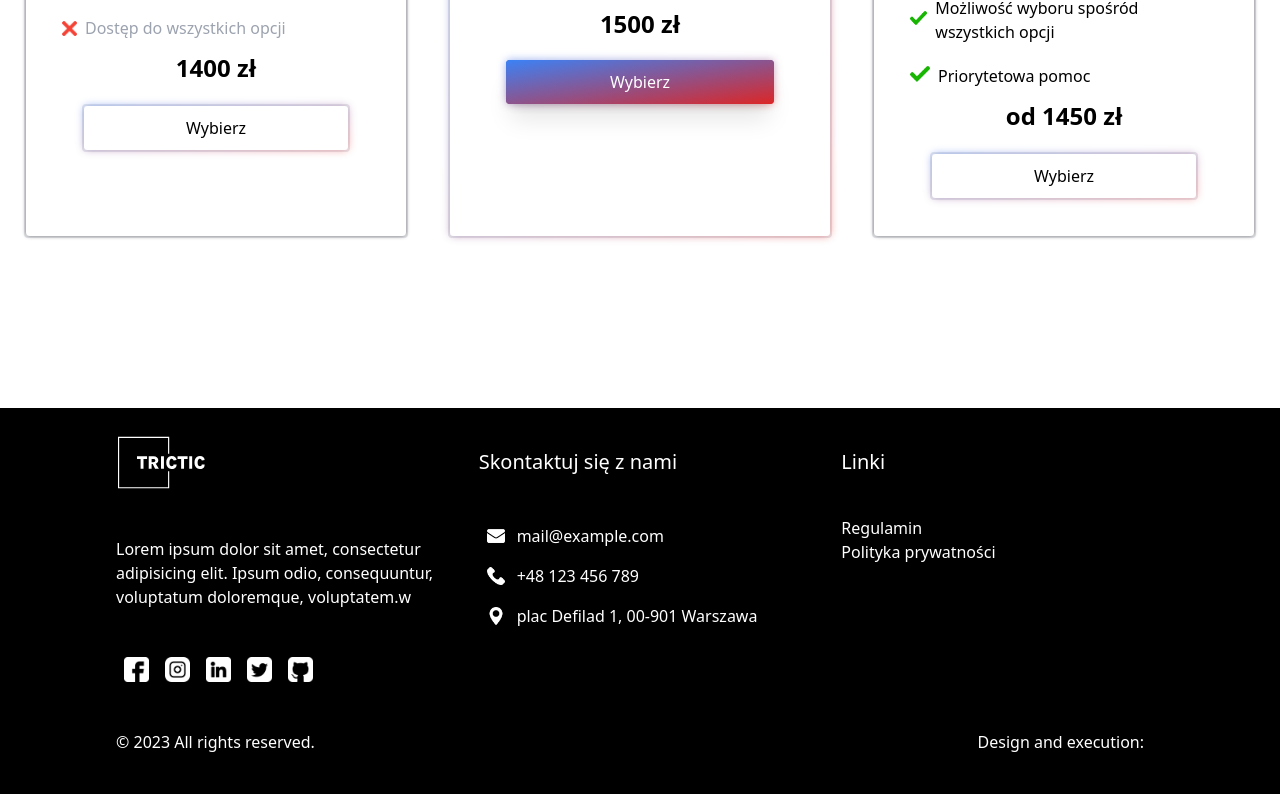
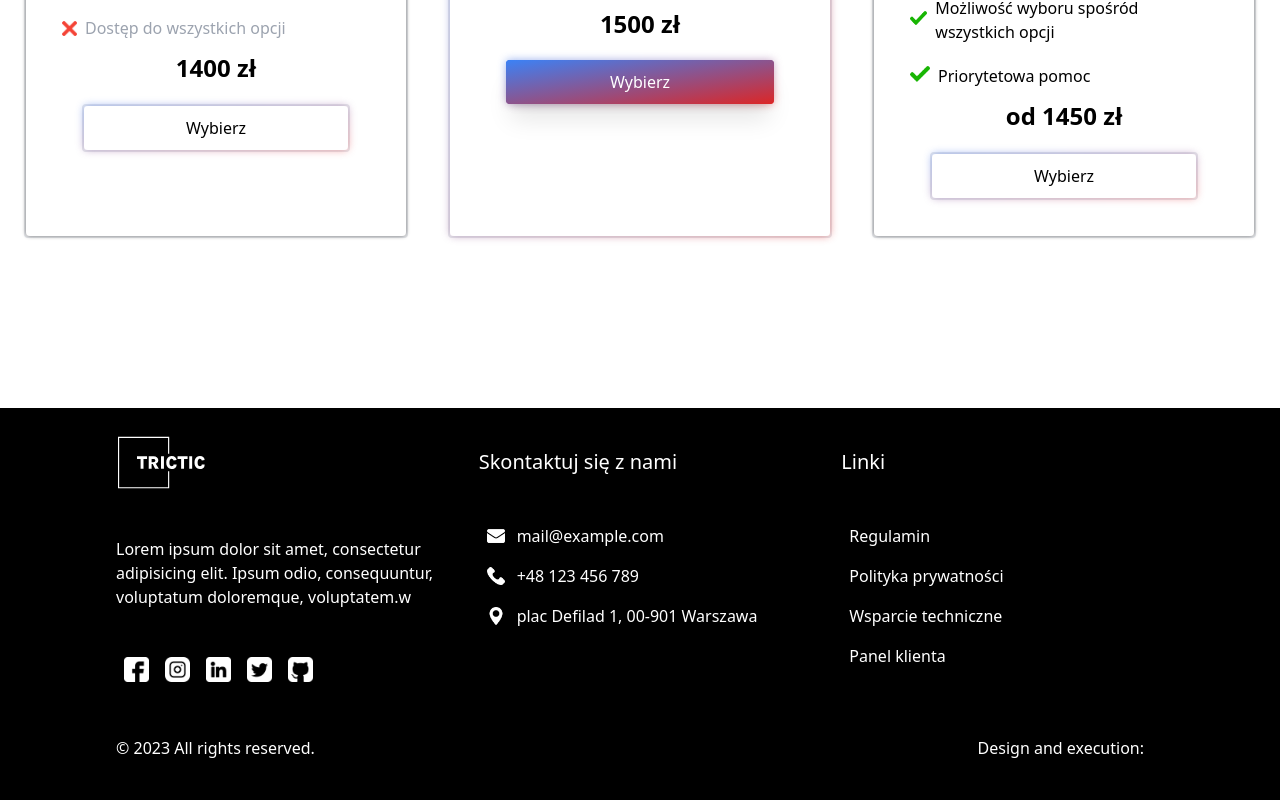
Before and after one commit to ssynowiec/trictic, a Next.js app: page / in a window 1280 px wide. Shown: the part 1992-2792 px from the top of the page. Built offline with nearby package versions, Linux system fonts and the light colour scheme.

Commit message:
fix: footer name

```diff
--- a/src/components/gooter/footer.tsx
+++ b/src/components/footer/footer.tsx
@@ -186,11 +186,17 @@ export const Footer = () => {
 				<section className="md:w-1/3">
 					<h2 className="p-5 pt-10 text-xl font-medium">Linki</h2>
 					<ul className="p-5">
-						<li>
+						<li className="p-2">
 							<Link href="/regulamin">Regulamin</Link>
 						</li>
-						<li>
+						<li className="p-2">
 							<Link href="/polityka-prywatnosci">Polityka prywatności</Link>
+						</li>
+						<li className="p-2">
+							<Link href="#">Wsparcie techniczne</Link>
+						</li>
+						<li className="p-2">
+							<Link href="#">Panel klienta</Link>
 						</li>
 					</ul>
 				</section>
--- a/src/components/layouts/mainLayout.tsx
+++ b/src/components/layouts/mainLayout.tsx
@@ -1,6 +1,6 @@
 import { ReactNode } from 'react';
 import { Nav } from 'components/nav/nav';
-import { Footer } from 'components/gooter/footer';
+import { Footer } from 'components/footer/footer';
 
 type MainLayoutProps = {
 	children: ReactNode;
```
